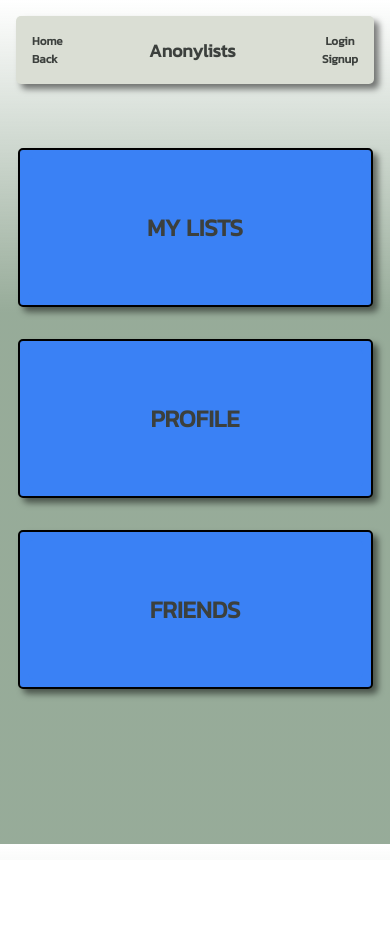
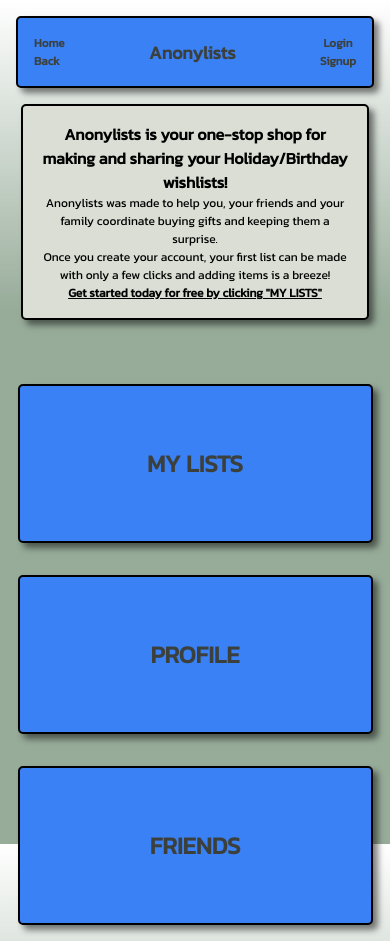
Before and after one commit to Ryobia/gift-list, a React (Create React App) app in the folder client/: page / in a window 390 px wide. Before the commit the page ends 860 px from the top, so only its background shows below. Built offline with nearby package versions, Linux system fonts and the light colour scheme.

Commit message:
random ui fixes and make prettier plus home screen info block

```diff
--- a/client/src/index.css
+++ b/client/src/index.css
@@ -56,12 +56,13 @@ filter: progid:DXImageTransform.Microsoft.gradient(startColorstr="#39603d",endCo
 header {
   display: flex;
   justify-content: space-between;
-  background-color: var(--color1);
+  background-color: var(--color4);
   border-radius: 5px;
   padding: 1em;
   margin: 1em;
   color: var(--color3);
   box-shadow: 5px 5px 6px 0px rgba(0, 0, 0, 0.5);
+  border: 2px solid black;
   align-items: center;
 }
 
@@ -86,6 +87,26 @@ nav a:hover {
   margin-top: 15em;
   display: flex;
   justify-content: center;
+}
+
+.homeInfo {
+  text-align: center;
+  padding: 1em;
+  background-color: var(--color1);
+  width: fit-content;
+  max-width: 80%;
+  margin: auto;
+  border-radius: 5px;
+  border: 2px solid black;
+}
+
+.homeInfo > p {
+  font-size: 20px;
+}
+
+.highlightText {
+  text-decoration: underline;
+  font-weight: bold;
 }
 
 .homeSection {
@@ -177,6 +198,14 @@ nav a:hover {
     font-size: 28px;
   }
 
+  .homeInfo > p {
+    font-size: 14px;
+  }
+
+  .homeInfo > h2 {
+    font-size: 20px;
+  }
+
 }
 
 
@@ -197,6 +226,14 @@ nav a:hover {
   .homeSection a div h1 {
     font-size: 24px;
   }
+
+  .homeInfo > p {
+    font-size: 12px;
+  }
+
+  .homeInfo > h2 {
+    font-size: 16px;
+  }
 }
 
 .sectionMain {
@@ -212,6 +249,7 @@ nav a:hover {
   padding: 2em;
   margin: 1em;
   background-color: var(--color1);
+  border: 2px solid black;
   text-align: center;
 }
 
@@ -905,6 +943,7 @@ background-color: var(--color5);
   text-align: center;
   width: 90%;
   padding: 1em;
+  border: 2px solid black;
   border-radius: 5px;
   background-color: var(--color4);
   margin-bottom: 1em;
@@ -972,11 +1011,19 @@ background-color: var(--color5);
 .priorityDiv span {
   width: 100%;
 }
+
 .priorityDivSingleItem {
   display: flex;
   flex-wrap: wrap;
   align-items: center;
-  margin-left: 2em;
+  border: 2px solid black;
+  border-radius: 5px;
+  background-color: var(--color1);
+  width: -moz-fit-content;
+  text-align: center;
+  margin: 0 .5em;
+  justify-content: center;
+  padding: .3em;
 }
 .prioActive {
   background-color: var(--color4);
--- a/client/src/pages/Home.js
+++ b/client/src/pages/Home.js
@@ -4,6 +4,12 @@ import { Link } from "react-router-dom";
 const Home = () => {
   return (
     <main>
+      <div className="homeInfo standardShadow">
+        <h2>Anonylists is your one-stop shop for making and sharing your Holiday/Birthday wishlists!</h2>
+        <p>Anonylists was made to help you, your friends and your family coordinate buying gifts and keeping them a surprise.</p>
+        <p>Once you create your account, your first list can be made with only a few clicks and adding items is a breeze!</p>
+        <p className="highlightText"> Get started today for free by clicking "MY LISTS"</p>
+        </div>
       <section className="homeSection">
       <Link className="standardShadow" to="/lists">
         <div className="homeInsetBtn ">
```
